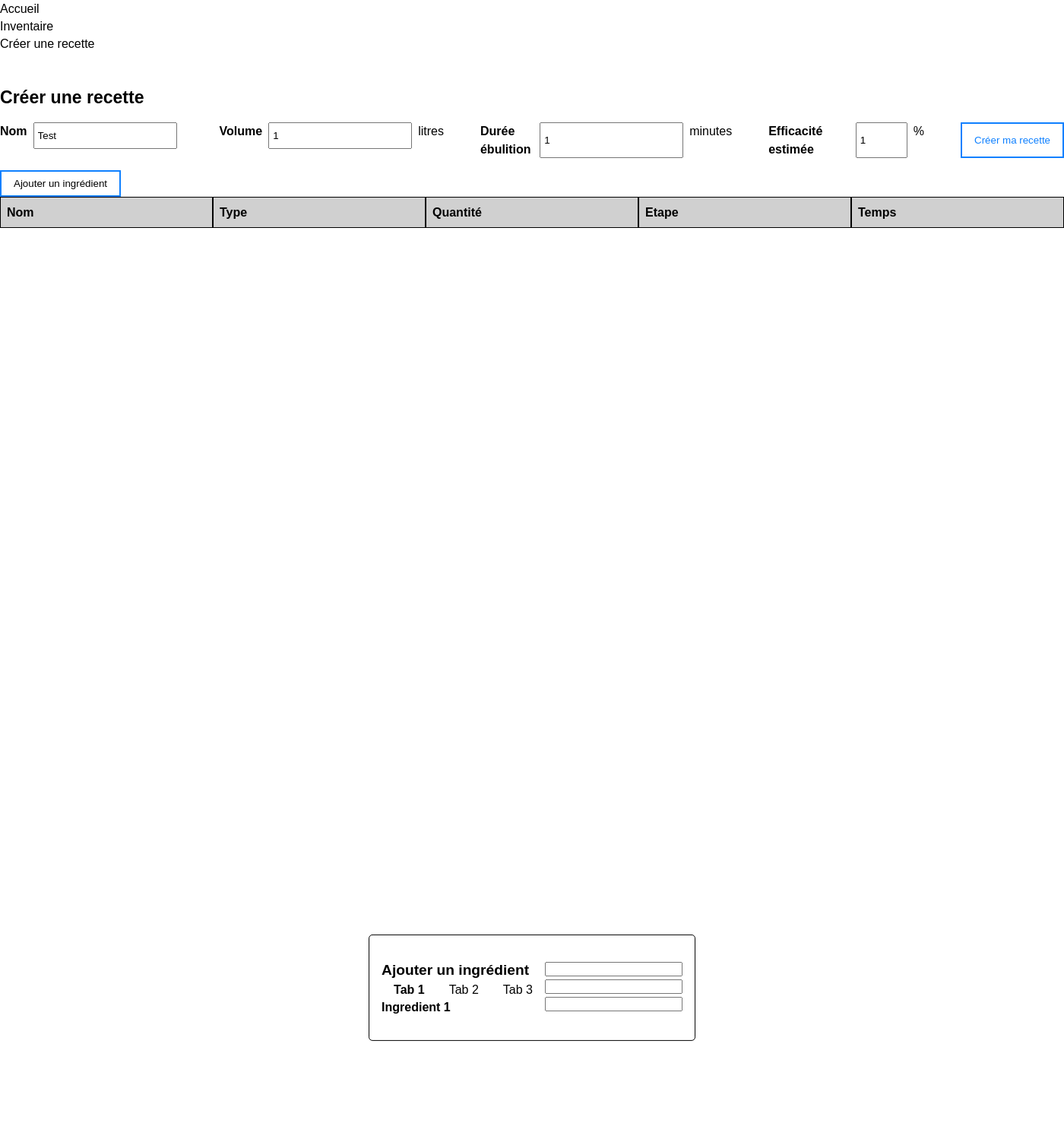
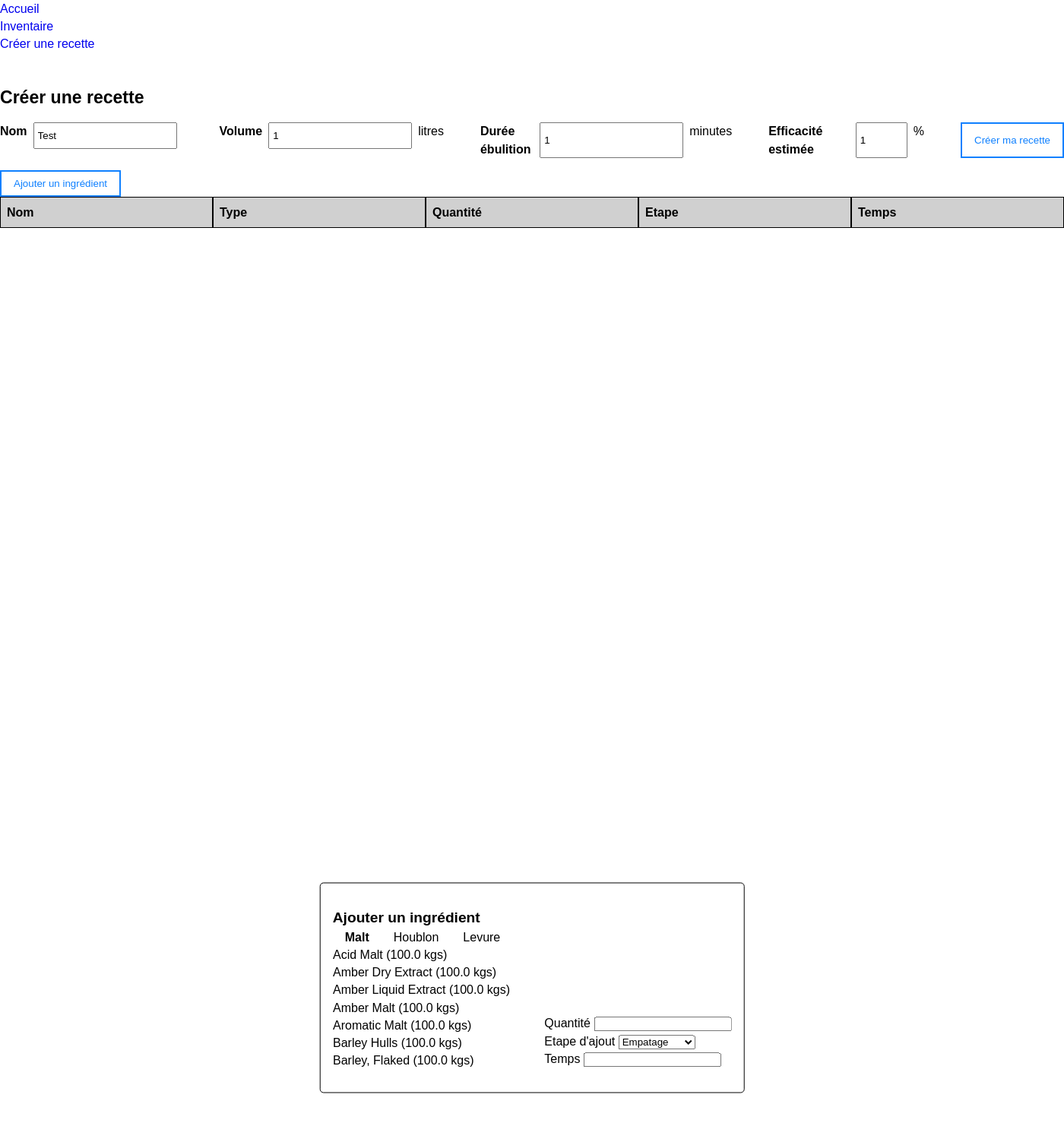
Before and after one commit to Siolaron/BeerGeek, a PHP site: page /creer-une-recette.php in a window 1400 px wide. Shown: the top 1478 px of the page at 76% size. Run offline with PHP 8.4, Linux system fonts and the light colour scheme.

Commit message:
FEAT : create list of ingredients

```diff
--- a/assets/css/style.css
+++ b/assets/css/style.css
@@ -49,7 +49,6 @@ img, picture, video, canvas, svg {
 }
 
 :is(a, a:hover, button) {
-    color: inherit;
     text-decoration: none;
 }
 
@@ -168,7 +167,7 @@ main {
 }
 
 /* ------------------------
-    CREATE RECEIPT
+       CREATE RECEIPT
 ------------------------ */
 
 .createreceipt {
@@ -215,6 +214,7 @@ main {
 .modal-ingredients {
     padding: 2rem 1rem;
     display: flex;
+    align-items: flex-end;
     position: absolute;
     top: 50%;
     left: 50%;
@@ -223,6 +223,11 @@ main {
     border: solid 1px var(--c-black);
     border-radius: 5px;
     background-color: var(--c-white);
+}
+
+.modal-ingredients__pane {
+    max-height: 10rem;
+    overflow-y: scroll;
 }
 
 /* --------------------------------------------------------------------------------------------
--- a/creer-une-recette.php
+++ b/creer-une-recette.php
@@ -67,19 +67,52 @@
             <h2>Ajouter un ingrédient</h2>
             <div class="tabs-ingredients">
                 <ul class="tabs-ingredients__list">
-                    <li class="tabs-ingredients__item active" data-ingredient="malts">Tab 1</li>
-                    <li class="tabs-ingredients__item" data-ingredient="houblons">Tab 2</li>
-                    <li class="tabs-ingredients__item" data-ingredient="levures">Tab 3</li>
+                    <li class="tabs-ingredients__item active" data-ingredient="malts">Malt</li>
+                    <li class="tabs-ingredients__item" data-ingredient="houblons">Houblon</li>
+                    <li class="tabs-ingredients__item" data-ingredient="levures">Levure</li>
                 </ul>
                 <div class="tabs-ingredients__content">
-                    <div id="malts" class="tab-ingredients__pane active">
-                        <h3>Ingredient 1</h3>
+                    <div id="malts" class="tab-ingredients__pane active  modal-ingredients__pane">
+                        <ul class="modal-ingredients__list">
+                            <?php
+                            $json_malts = file_get_contents('./assets/datas/malts.json');
+                            $malts = json_decode($json_malts, true);
+                            foreach ($malts['data'] as $malt) :
+                                $subject =  $malt['INVENTORY'];
+                                $pattern = '/[^0-9]/';
+                                $quantity = str_replace(' kg', '', $malt['INVENTORY']);
+                            ?>
+                                <li class="tab-ingredients__list-item" data-quantity="<?= $quantity ?>"><?= $malt['NAME'] . ' (' . $quantity . ' kgs)' ?></li>
+                            <?php endforeach; ?>
+                        </ul>
                     </div>
-                    <div id="houblons" class="tab-ingredients__pane">
-                        <h3>Ingredient 2</h3>
+                    <div id="houblons" class="tab-ingredients__pane modal-ingredients__pane">
+                        <ul class="tab-ingredients__list">
+                            <?php
+                            $json_hops = file_get_contents('./assets/datas/hops.json');
+                            $hops = json_decode($json_hops, true);
+                            foreach ($hops['data'] as $hop) :
+                                $subject =  $hop['INVENTORY'];
+                                $pattern = '/[^0-9]/';
+                                $quantity = str_replace(' g', '', $hop['INVENTORY']);
+                            ?>
+                                <li class="tab-ingredients__list-item" data-quantity="<?= $quantity ?>"><?= $hop['NAME'] . ' (' . $quantity . ' grs)' ?></li>
+                            <?php endforeach; ?>
+                        </ul>
                     </div>
-                    <div id="levures" class="tab-ingredients__pane">
-                        <h3>Ingredient 3</h3>
+                    <div id="levures" class="tab-ingredients__pane  modal-ingredients__pane">
+                        <ul class="tab-ingredients__list">
+                            <?php
+                            $json_yeasts = file_get_contents('./assets/datas/yeasts.json');
+                            $yeasts = json_decode($json_yeasts, true);
+                            foreach ($yeasts['data'] as $yeast) :
+                                $subject =  $yeast['INVENTORY'];
+                                $pattern = '/[^0-9]/';
+                                $quantity = str_replace(' pkg', '', $yeast['INVENTORY']);
+                            ?>
+                                <li class="tab-ingredients__list-item" data-quantity="<?= $quantity ?>"><?= $yeast['NAME'] . ' (' . $quantity . ' ml)' ?></li>
+                            <?php endforeach; ?>
+                        </ul>
                     </div>
                 </div>
             </div>
@@ -87,16 +120,20 @@
         <div class="modal-ingredients__rightcontent">
             <form action="" method="post" id="form__add-ingredient" class="form__add-ingredient">
                 <div class="form__add-ingredient__group">
-                    <label for=""></label>
-                    <input type="text">
+                    <label for="add_quantity">Quantité</label>
+                    <input type="number" name="add_quantity" id="add_quantity" min="1">
                 </div>
                 <div class="form__add-ingredient__group">
-                    <label for=""></label>
-                    <input type="text">
+                    <label for="add_step">Etape d'ajout</label>
+                    <select name="add_step" id="add_step">
+                        <option value="empatage">Empatage</option>
+                        <option value="ebulition">Ebulition</option>
+                        <option value="fermentation">Fermentation</option>
+                    </select>
                 </div>
                 <div class="form__add-ingredient__group">
-                    <label for=""></label>
-                    <input type="text">
+                    <label for="add_time">Temps</label>
+                    <input type="text" name="add_time" id="add_time">
                 </div>
             </form>
         </div>
```
